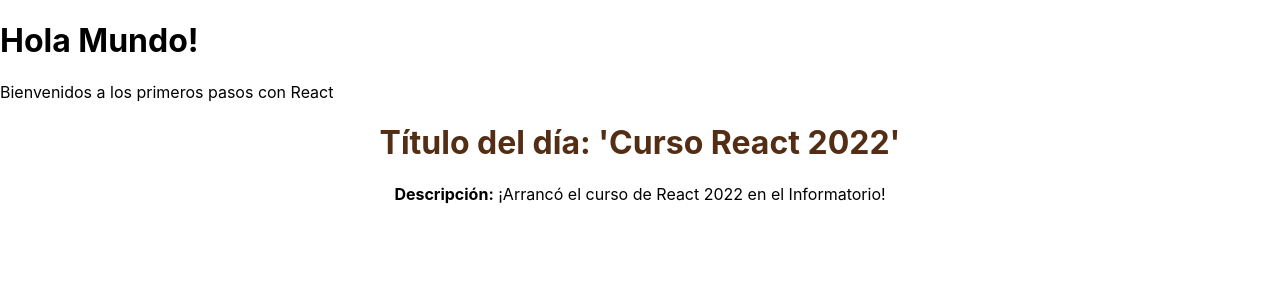
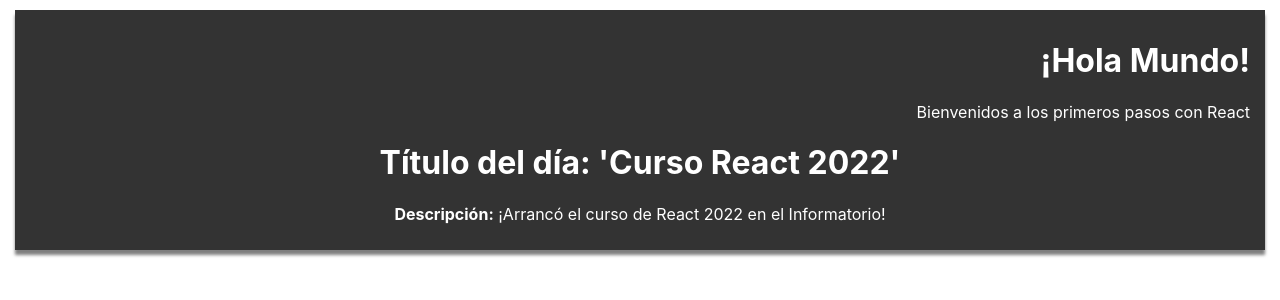
Before and after one commit to louisrubin/React-INFO, a React (Create React App) app in the folder info22/: page / in a window 1280 px wide. Shown: the top 300 px of the page. Built offline with nearby package versions, Linux system fonts and the light colour scheme.

Commit message:
studing React with Nicolas Schurmann

```diff
--- a/info22/src/App.js
+++ b/info22/src/App.js
@@ -4,18 +4,40 @@ import MiComponente from './components/Noticia';
 
 // COMPONENTE PRINCIPAL DE NUESTRA APP
 import React, { Component } from 'react';
+
+
+const valor = 'Mundo!';
 class App extends Component{
-    // Ejemplo 'Hola Mundo' visto en el apunte "Primeros Pasos en React" del Aula virtual
     render(){
         return (
-            <div>
-                <h1>Hola Mundo!</h1>
+            <div style={ { ...estilo1({ bg: '#333', txt: 'right'}), ...estilo2 } }>
+                <h1>¡Hola {valor}</h1>
                 <p>Bienvenidos a los primeros pasos con React</p>
-                <MiComponente> </MiComponente>
+                <MiComponente style={ { ...estilo1({ bg: '#333', txt: 'center'}) } }> </MiComponente>
             </div>
         );
     }
 }
+
+
+
+
+// ESTILOS INLINE
+
+// funcion
+const estilo1 = ( {bg = '#222', txt= 'center'} ) => ({
+	backgroundColor: bg,
+	color: '#fff',
+	padding: '10px 15px',
+	margin: '10px 15px',
+	textAlign: txt,
+});
+
+// object
+const estilo2 = {
+	boxShadow: '0 5px 3px rgba(0,0,0, 0.5)'
+}
+
 
 export default App;
 
--- a/info22/src/components/Estilos.css
+++ b/info22/src/components/Estilos.css
@@ -1,6 +1,6 @@
 .titulos {
     text-align: center;
-    color: rgb(83, 46, 20);
+
 }
 
 .descripciones {
--- a/info22/src/components/Noticia.js
+++ b/info22/src/components/Noticia.js
@@ -1,6 +1,6 @@
 import './Estilos.css';
 
-function MiComponente () {
+const MiComponente = () => {
     const Objeto = {
         titulo : 'Curso React 2022',
         descripcion: '¡Arrancó el curso de React 2022 en el Informatorio!',
```
Also changed, not shown: info22/src/index.js (+33 -0 lines).
